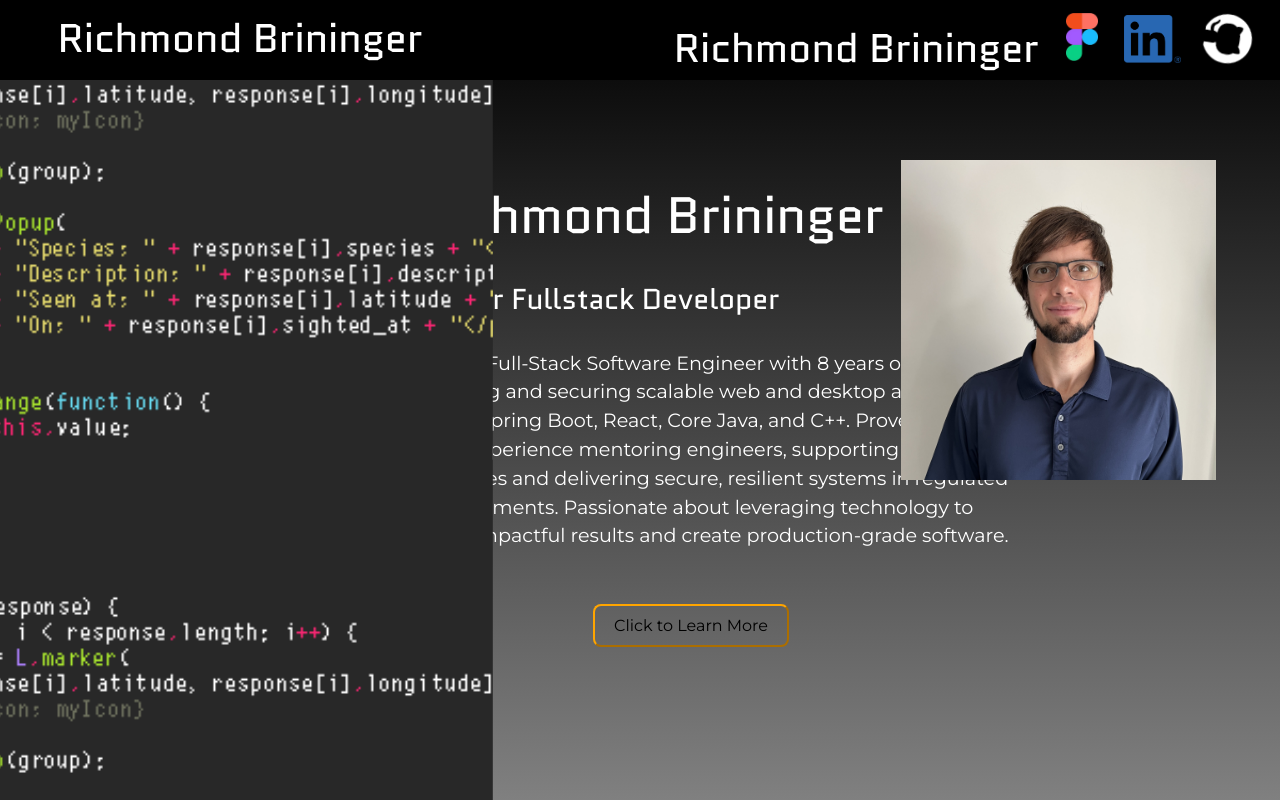
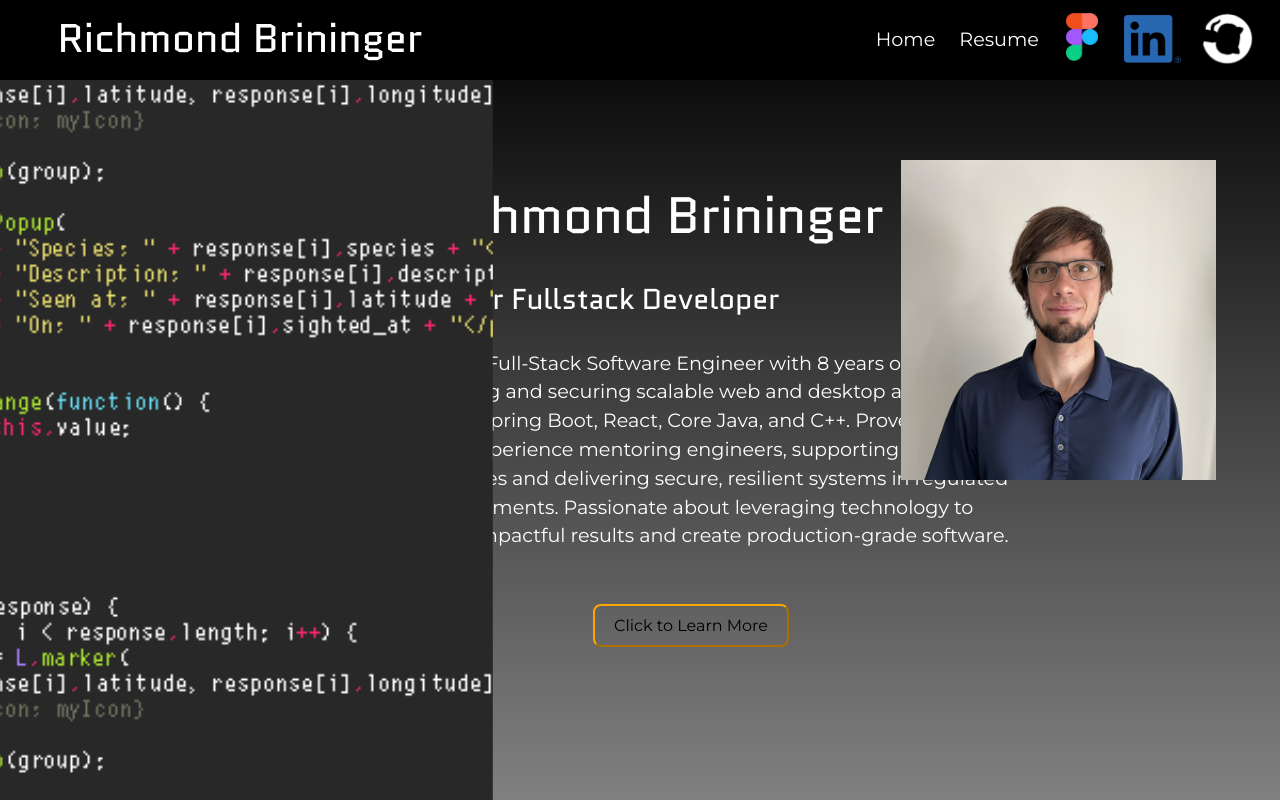
Before and after one commit to LeeBrininger/richmond-personal-website-react, a React (Vite) app: page / in a window 1280 px wide. Built offline with nearby package versions, Linux system fonts and the light colour scheme.

Commit message:
Updated placement of HeaderBar to interact with routes, added routing logic

```diff
--- a/src/App.tsx
+++ b/src/App.tsx
@@ -14,7 +14,6 @@ import HeaderBar from "./components/HeaderBar.tsx";
 function App() {
   return (
     <div>
-      <HeaderBar />
       <RoutePage />
     </div>
   );
--- a/src/components/HeaderBar.tsx
+++ b/src/components/HeaderBar.tsx
@@ -3,7 +3,13 @@ import figmaLogo from "/figma-logo.png";
 import gitHubLogo from "/github-mark-white.png";
 import linkedInLogo from "/LI-In-Bug.png";
 
-export default function HeaderBar() {
+type HeaderBarProps = {
+  actionMain: (page: string) => void;
+};
+
+export default function HeaderBar(props: HeaderBarProps) {
+  const { actionMain } = props;
+
   return (
     <header className="headerBar">
       <title>{metadata.title}</title>
@@ -14,7 +20,12 @@ export default function HeaderBar() {
         <h1>Richmond Brininger</h1>
       </div>
       <div className="logos">
-        <h1>Richmond Brininger</h1>
+        <p className="links" onClick={() => actionMain("landing")}>
+          Home
+        </p>
+        <p className="links" onClick={() => actionMain("resume")}>
+          Resume
+        </p>
         <a href="https://www.figma.com/site/HgtKtjqiDaoBmfgxTNj3Rm/Richmond-Website?node-id=0-1&t=ogF7uen3WTK0xC11-1">
           <img src={figmaLogo} className="logo" alt="Figma logo" />
         </a>
--- a/src/components/LandingPage.tsx
+++ b/src/components/LandingPage.tsx
@@ -5,7 +5,7 @@ import selfe from "/src/assets/selfie.jpeg";
 import { prewarm } from "maplibre-gl";
 
 type LandingPageProps = {
-  actionMain: () => void;
+  actionMain: (page: string) => void;
 };
 
 export default function LandingPage(props: LandingPageProps) {
@@ -26,7 +26,10 @@ export default function LandingPage(props: LandingPageProps) {
         <p className="description">{about}</p>
         <SliderScroll startLocation={{ x: -300, y: 0 }}>
           <div className="landingButton">
-            <button className="btn btn-outline-primary" onClick={actionMain}>
+            <button
+              className="btn btn-outline-primary"
+              onClick={() => actionMain("resume")}
+            >
               Click to Learn More
             </button>
           </div>
--- a/src/components/RoutePage.tsx
+++ b/src/components/RoutePage.tsx
@@ -1,3 +1,4 @@
+import HeaderBar from "./HeaderBar.tsx";
 import LandingPage from "./LandingPage.tsx";
 import Slider from "./Slider.tsx";
 import TabsSection from "./TabsSection.tsx";
@@ -6,23 +7,37 @@ import { useState } from "react";
 export type visibleArray = {
   landing: boolean;
   resume: boolean;
-  globe: boolean;
 };
 
 export default function RoutePage() {
   const [isVisible, setIsVisible] = useState<visibleArray>({
     landing: true,
     resume: false,
-    globe: false,
   });
 
-  const slideOffScreen = () => {
+  const slideOffScreen = (active: string) => {
     setIsVisible(() => {
-      const values: visibleArray = {
-        landing: false,
-        resume: true,
-        globe: false,
-      };
+      let values: visibleArray;
+      switch (active) {
+        case "landing":
+          values = {
+            landing: true,
+            resume: false,
+          };
+          break;
+        case "resume":
+          values = {
+            landing: false,
+            resume: true,
+          };
+          break;
+        default:
+          values = {
+            landing: true,
+            resume: false,
+          };
+          break;
+      }
       return { ...values };
     });
   };
@@ -51,6 +66,7 @@ export default function RoutePage() {
 
   return (
     <>
+      <HeaderBar actionMain={slideOffScreen} />
       <div className="mainLayout">
         <Slider
           direction={randomDirection()}
--- a/src/styles/HeaderBar.css
+++ b/src/styles/HeaderBar.css
@@ -29,6 +29,13 @@
   display: flex;
 }
 
+.links {
+  font-size: 1.2em;
+  font-weight: bold;
+  cursor: pointer;
+  margin-top: 0.8em;
+}
+
 .headerName {
   justify-self: start;
   min-width: 30rem;
```
